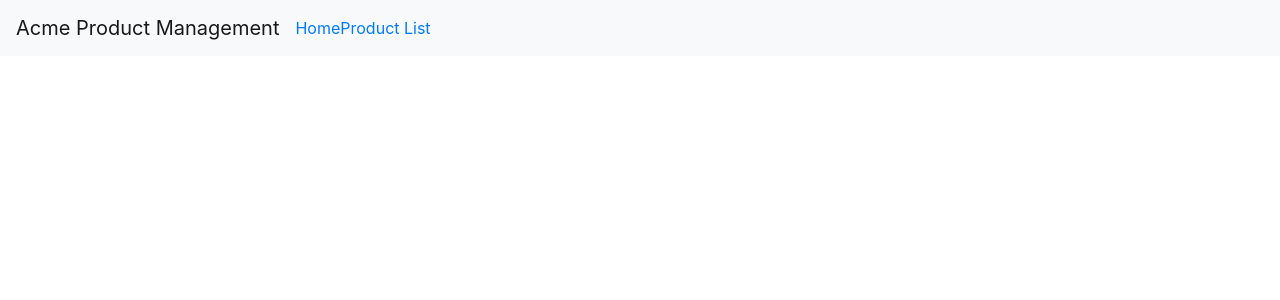
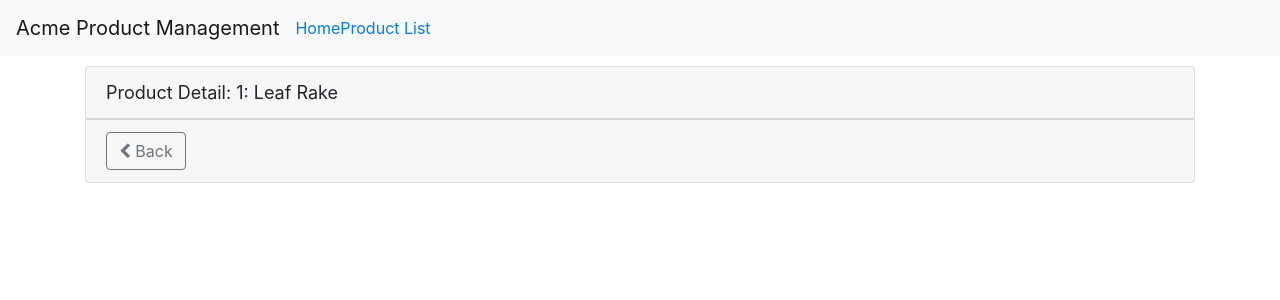
Before and after one commit to santiagoalex/Angular-GettingStarted, an Angular app: page /products/1 in a window 1280 px wide. Shown: the top 300 px of the page. Built offline with nearby package versions, Linux system fonts and the light colour scheme.

Commit message:
creating navigate with code and  button back

```diff
--- a/src/app/products/product-detail.component.html
+++ b/src/app/products/product-detail.component.html
@@ -3,4 +3,11 @@
     <div class="card-header">
         {{pageTitle +': '+ product.productName}}
     </div>
+    <div class='card-footer'>
+        <button class='btn btn-outline-secondary'
+                (click)='onBack()'
+                style='width:80px'>
+          <i class='fa fa-chevron-left'></i> Back
+        </button>
+      </div>
 </div>
--- a/src/app/products/product-detail.component.ts
+++ b/src/app/products/product-detail.component.ts
@@ -1,5 +1,9 @@
 import { Component, OnInit } from '@angular/core';
+import { ActivatedRoute, Router } from '@angular/router';
+
+
 import { IProduct } from './products';
+
 @Component({
   templateUrl: './product-detail.component.html',
   styleUrls: ['./product-detail.component.css']
@@ -9,9 +13,28 @@
   pageTitle: string = 'Product Detail';
   product: IProduct;
 
-  constructor() { }
+  constructor(private route: ActivatedRoute,
+    private router: Router) {
+  }
 
   ngOnInit(): void {
+    let id = +this.route.snapshot.paramMap.get('id');
+    this.pageTitle += `: ${id}`;
+    this.product=   {
+      "productId": 1,
+      "productName": "Leaf Rake",
+      "productCode": "GDN-0011",
+      "releaseDate": "March 19, 2019",
+      "description": "Leaf rake with 48-inch wooden handle.",
+      "price": 19.95,
+      "starRating": 3.2,
+      "imageUrl": "assets/images/leaf_rake.png"
+    }
+
+  }
+
+  onBack():void{
+    this.router.navigate(['/products']);
   }
 
 }
--- a/src/app/products/product-list.component.html
+++ b/src/app/products/product-list.component.html
@@ -40,7 +40,7 @@
              [style.width.px]="imageWidth"
              [style.margin.px]="imageMargin">
            </td>
-           <td>{{product.productName}}</td>
+           <td><a [routerLink]="['/products',product.productId]">{{product.productName}}</a></td>
            <td>{{product.productCode | lowercase | convertToSpaces: '-' }}</td>
            <td>{{product.releaseDate}}</td>
            <td>{{product.price | currency: 'USD':'symbol':'1.2-2' }}</td> <!--Pipe with arguments usd and only two decimals-->
```
